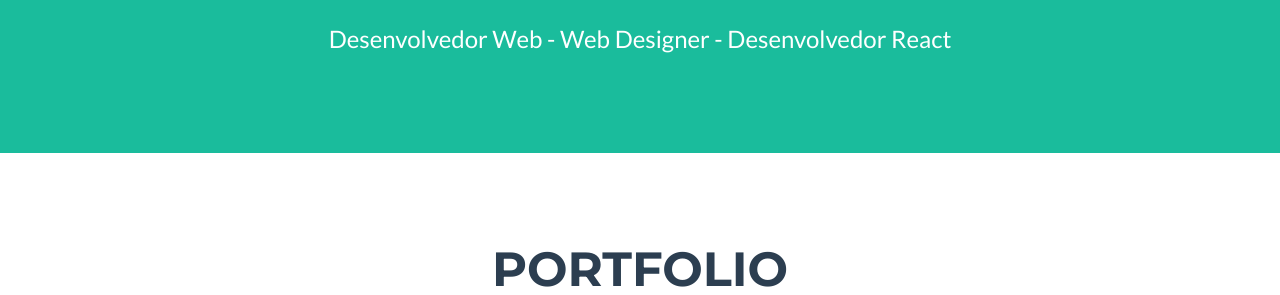
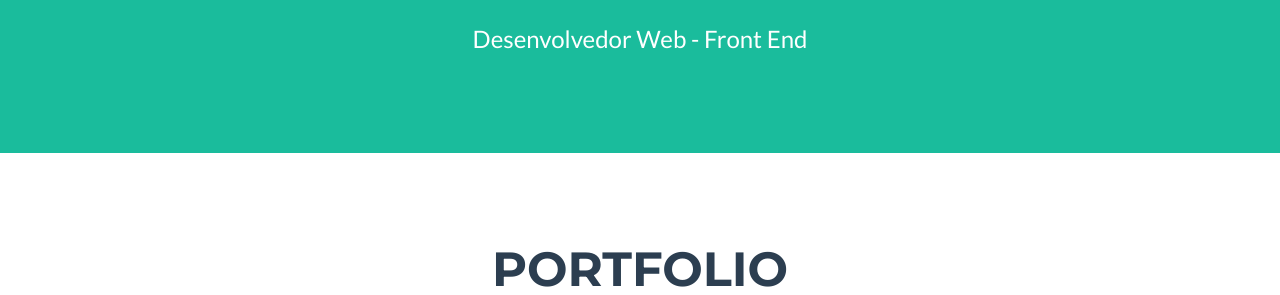
Before and after one commit to EdmilsonFerreiraF/portfolio, a plain HTML site: page index.html in a window 1280 px wide. Shown: the part 802-1097 px from the top of the page. Drawn offline with Linux system fonts and the light colour scheme.

Commit message:
Update index.html

```diff
--- a/index.html
+++ b/index.html
@@ -67,7 +67,7 @@
       </div>
 
       <!-- Masthead Subheading -->
-      <p class="masthead-subheading font-weight-light mb-0">Desenvolvedor Web - Web Designer - Desenvolvedor React</p>
+      <p class="masthead-subheading font-weight-light mb-0">Desenvolvedor Web - Front End</p>
 
     </div>
   </header>
```
